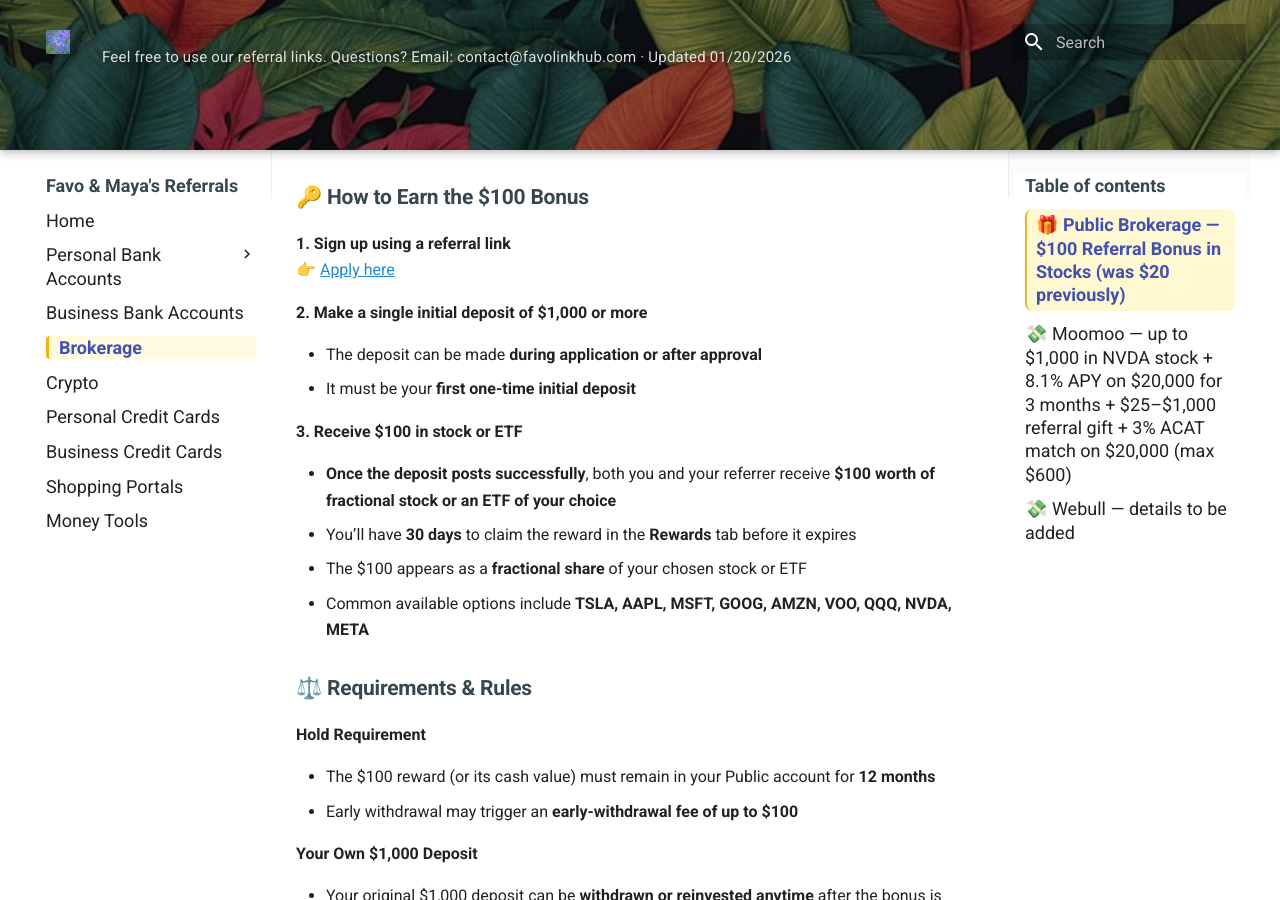
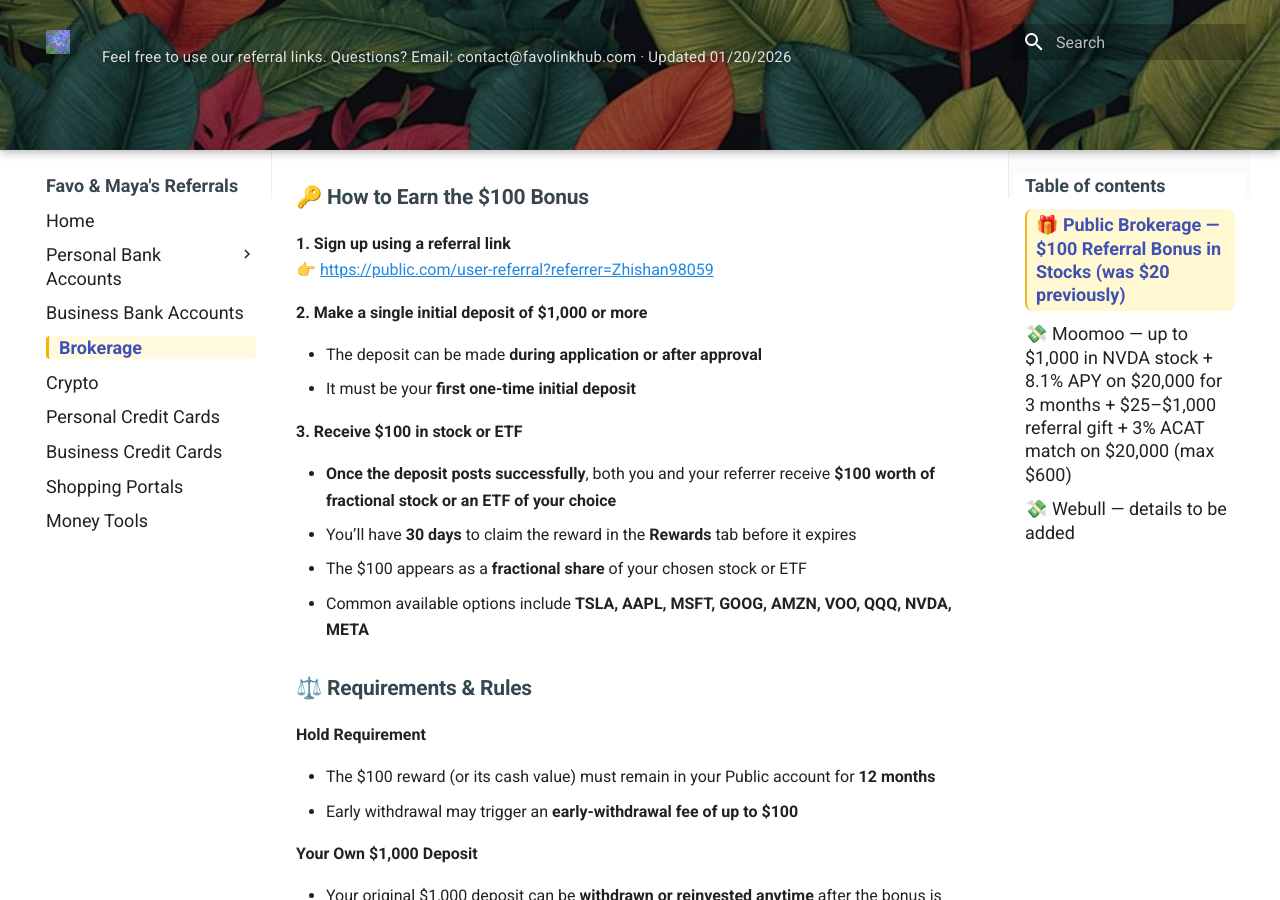
Before and after one commit to whispersofzephyr/favolinkhub-site, an MkDocs documentation site: the page built from docs/brokerage.md, in a window 1280 px wide and 900 px high, scrolled down 660 px. Built offline with MkDocs 1.6.1 and Material for MkDocs 9.7.7, drawn with Linux system fonts in a browser that asks for light colours.

Commit message:
Update brokerage.md

```diff
--- a/docs/brokerage.md
+++ b/docs/brokerage.md
@@ -18,7 +18,7 @@ Historically, the standard referral bonus has often been **$20**, and some parts
 ### 🔑 How to Earn the $100 Bonus
 
 **1. Sign up using a referral link**
-👉 [Apply here](https://public.com/user-referral?referrer=Zhishan98059)
+👉 [https://public.com/user-referral?referrer=Zhishan98059](https://public.com/user-referral?referrer=Zhishan98059)
 
 **2. Make a single initial deposit of $1,000 or more**
 
```
